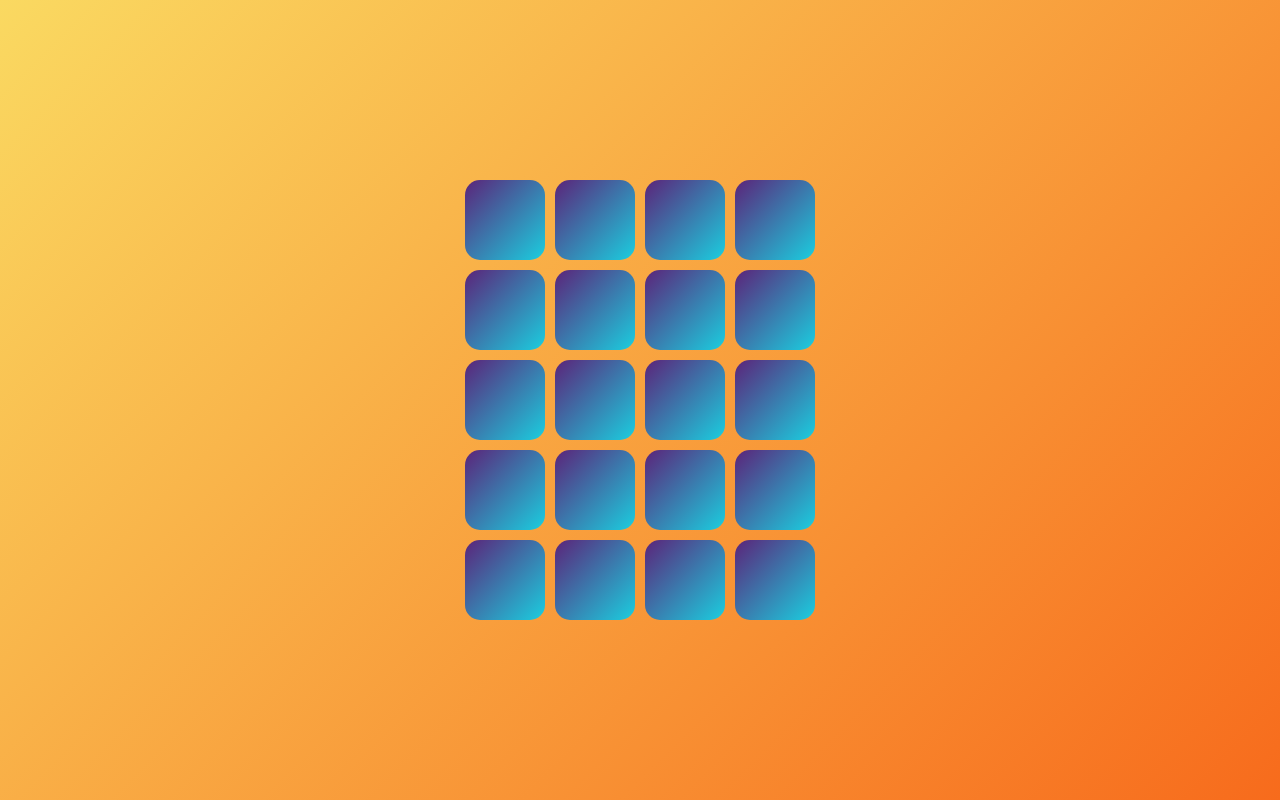
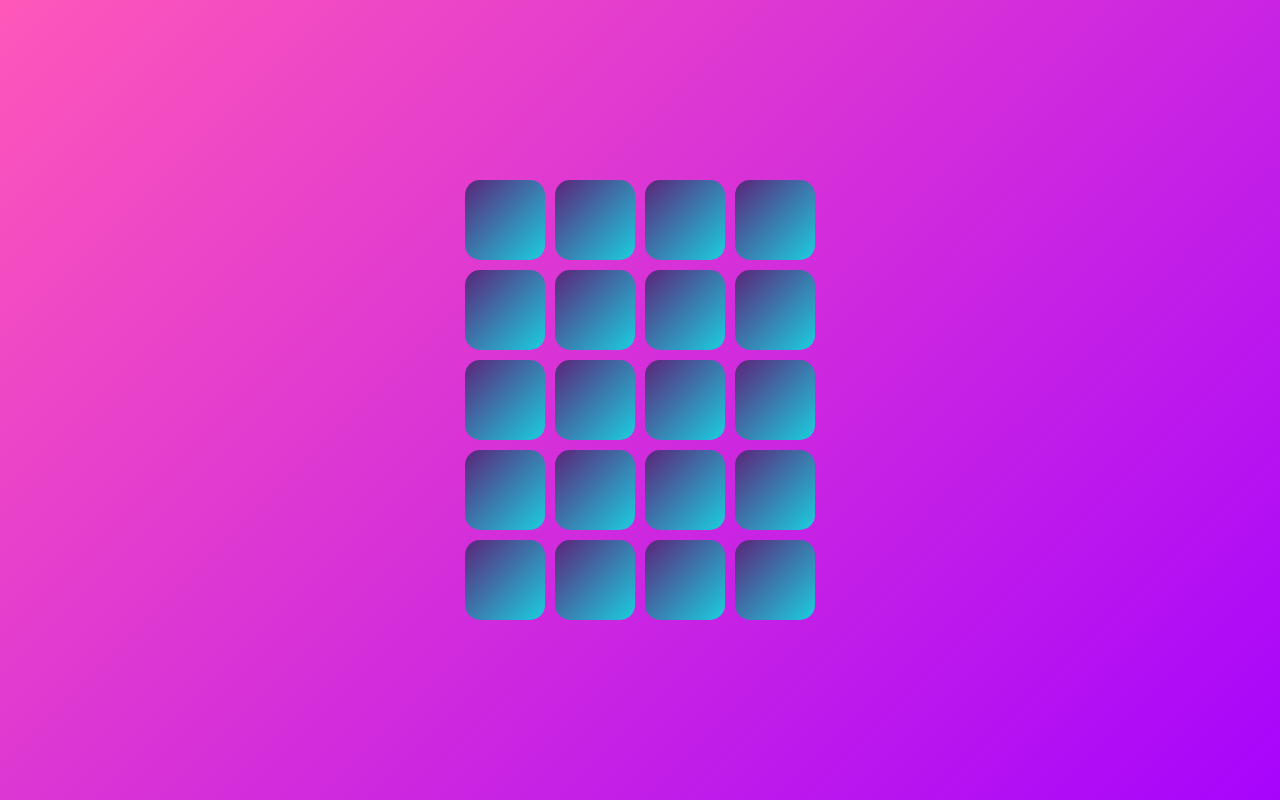
Before and after one commit to michalmosior/memory-game, a plain HTML site: page index.html in a window 1280 px wide. Drawn offline with Linux system fonts and the light colour scheme.

Commit message:
modified:   css/main.css 	modified:   sass/main.scss

```diff
--- a/sass/main.scss
+++ b/sass/main.scss
@@ -16,7 +16,7 @@ body,
 body {
 	align-items: center;
 	height: 100vh;
-	background: linear-gradient(135deg, #fad961 0%, #f76b1c 100%);
+	background: linear-gradient(135deg, #ff57b9 0%, #a704fd 100%);
 }
 .container {
 	align-content: center;
```
Also changed, not shown: css/main.css.
